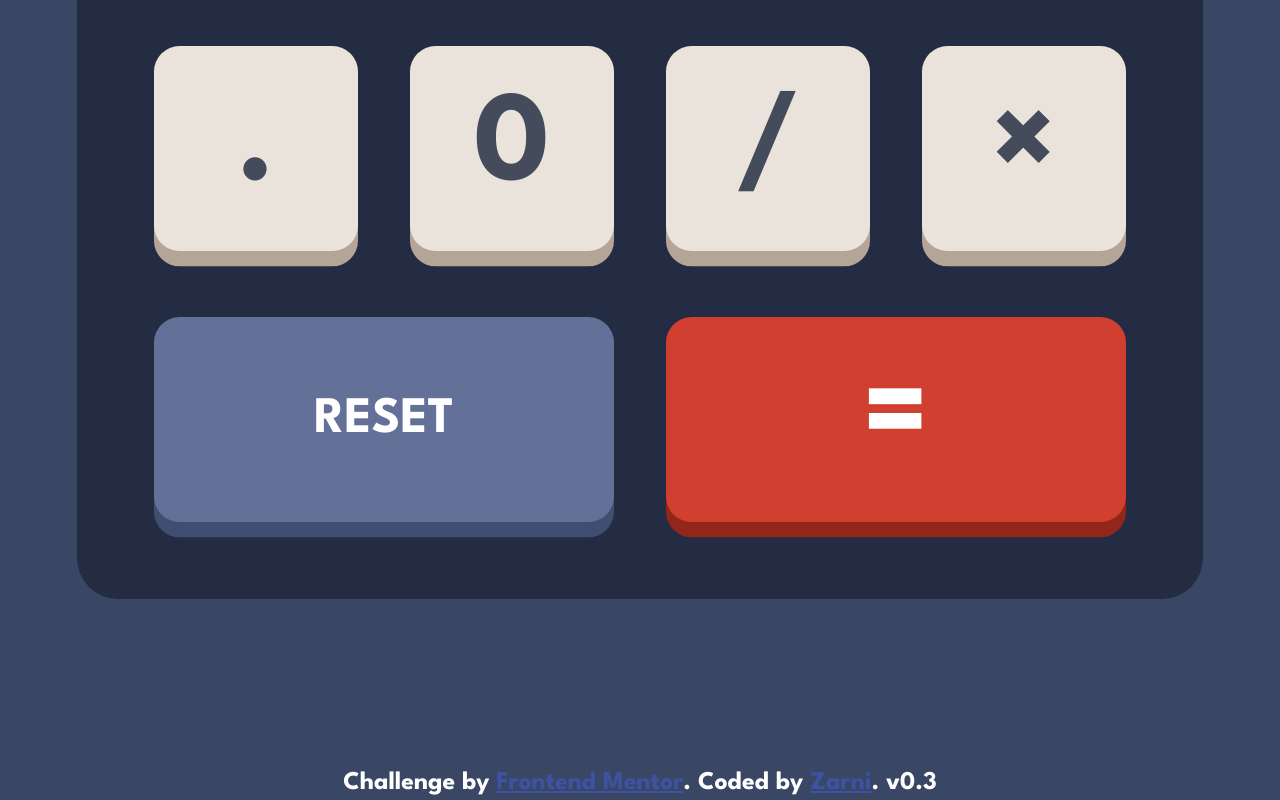
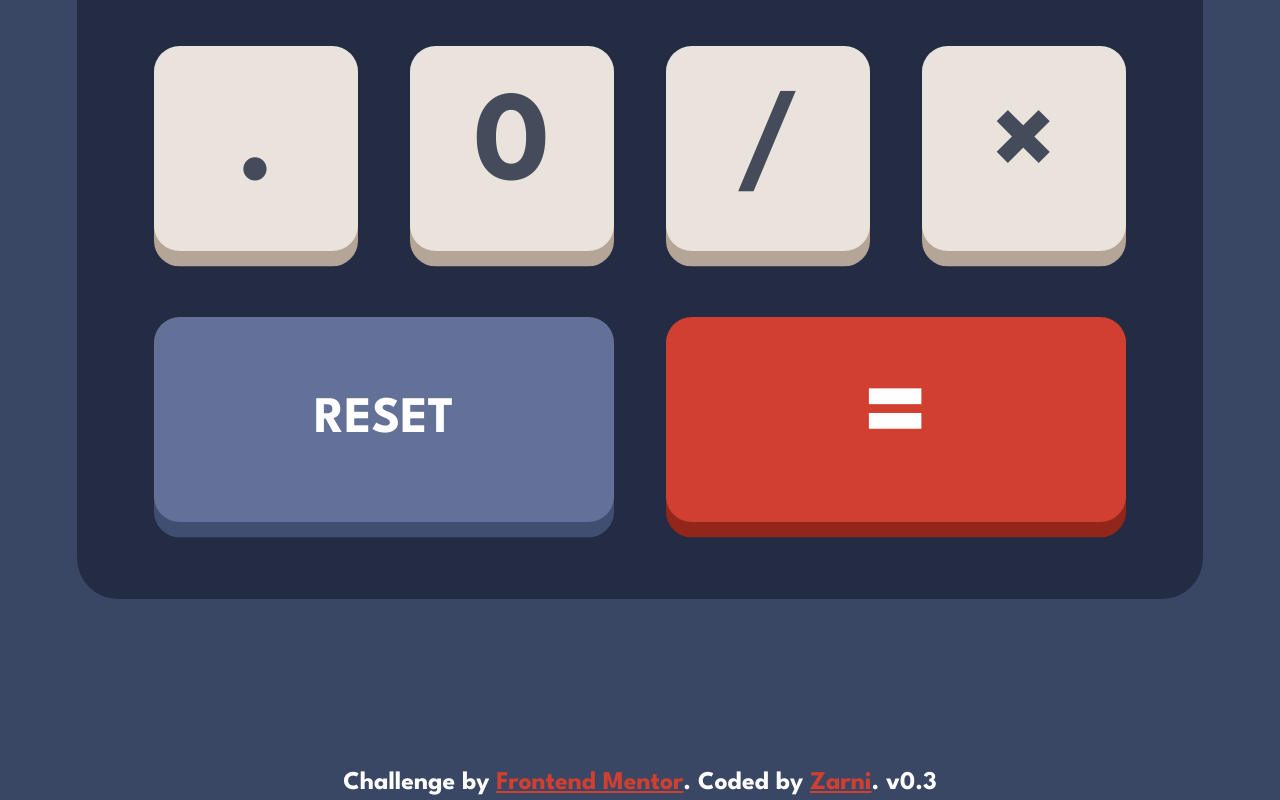
Before and after one commit to cartaplassa/calculator-webapp, a plain HTML site: page index.html in a window 1280 px wide. Shown: the part 1483-2283 px from the top of the page. Drawn offline with Linux system fonts and the light colour scheme.

Commit message:
hotfix: link colors

```diff
--- a/css/styles.css
+++ b/css/styles.css
@@ -161,4 +161,4 @@ button {
 }
 
 #attribution span { font-size: .5rem; text-align: center; }
-#attribution a { font-size: .5rem; color: hsl(228, 45%, 44%); }
+#attribution a { font-size: .5rem; color: var(--key-group2-bg); }
```
